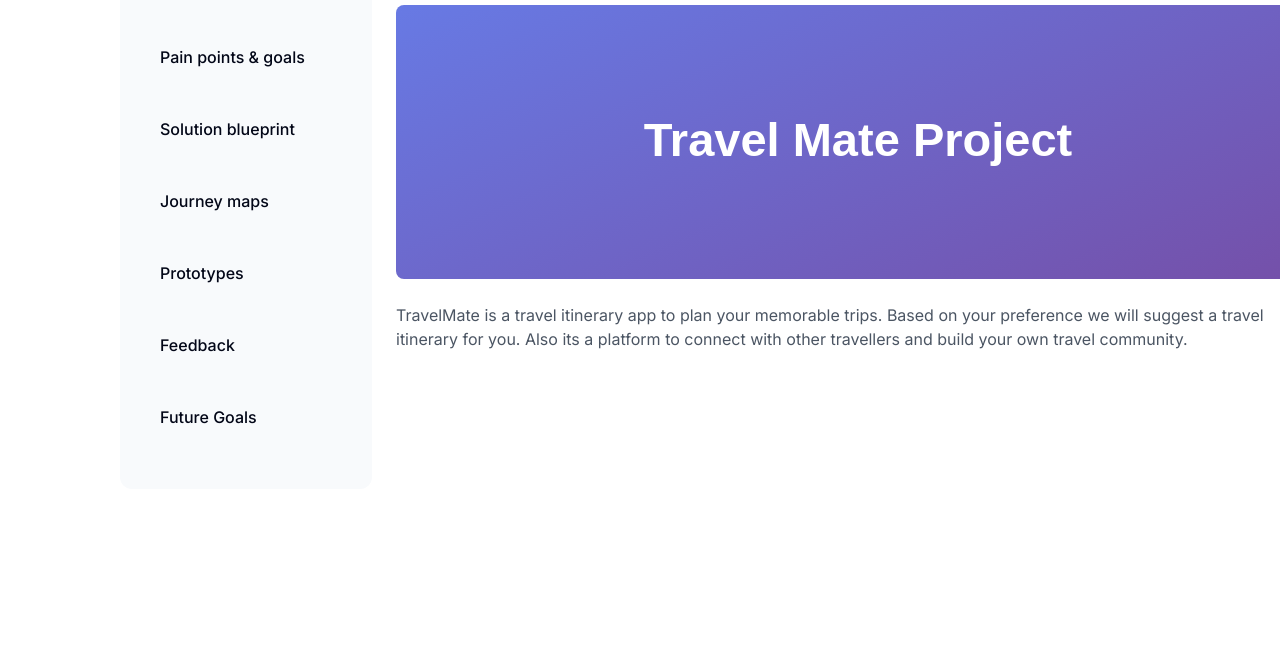
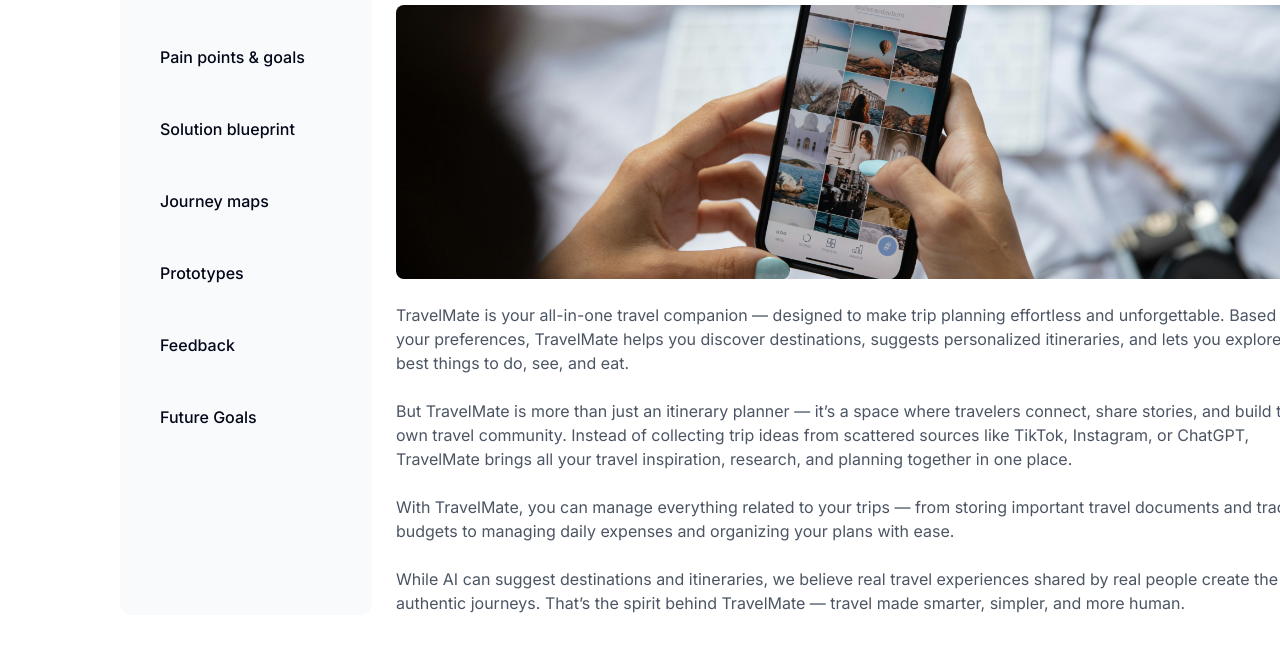
Before and after one commit to OshadiWattuhewa/Portfolio, a plain HTML site: page project-travelmate.html in a window 1280 px wide. Shown: the part 263-914 px from the top of the page. Before the commit the page ends 800 px from the top, so only its background shows below. Drawn offline with Linux system fonts and the light colour scheme.

Commit message:
New content

```diff
--- a/project-travelmate.html
+++ b/project-travelmate.html
@@ -78,16 +78,22 @@
 
 								<div class="project-hero-image">
 									<img
-										src="assets/project-travelmate.svg"
+										src="assets/Travelmate.jpg"
 										alt="TravelMate Project"
 									/>
 								</div>
 
 								<p class="project-intro">
-									TravelMate is a travel itinerary app to plan your memorable
-									trips. Based on your preference we will suggest a travel
-									itinerary for you. Also its a platform to connect with other
-									travellers and build your own travel community.
+									TravelMate is your all-in-one travel companion — designed to make trip planning effortless and unforgettable. Based on your preferences, TravelMate helps you discover destinations, suggests personalized itineraries, and lets you explore the best things to do, see, and eat.
+								</p>
+								<p class="project-intro">
+									But TravelMate is more than just an itinerary planner — it’s a space where travelers connect, share stories, and build their own travel community. Instead of collecting trip ideas from scattered sources like TikTok, Instagram, or ChatGPT, TravelMate brings all your travel inspiration, research, and planning together in one place.
+								</p>
+								<p class="project-intro">
+									With TravelMate, you can manage everything related to your trips — from storing important travel documents and tracking budgets to managing daily expenses and organizing your plans with ease.
+								</p>
+								<p class="project-intro">
+									While AI can suggest destinations and itineraries, we believe real travel experiences shared by real people create the most authentic journeys. That’s the spirit behind TravelMate — travel made smarter, simpler, and more human.
 								</p>
 							</section>
 
--- a/styles/contact.css
+++ b/styles/contact.css
@@ -7,7 +7,7 @@
 .contact-container {
 	max-width: var(--container-width);
 	margin: 0 auto;
-	padding: 0 156px;
+	padding: 0 120px;
 }
 
 .contact-wrapper {
--- a/styles/projects.css
+++ b/styles/projects.css
@@ -49,9 +49,9 @@
 
 .project-image {
 	width: 100%;
-	height: 246px;
+	height: 300px;
 	background-color: var(--color-gray-800);
-	border-radius: var(--radius-28);
+	border-radius: var(--radius-8);
 	overflow: hidden;
 	position: relative;
 }
```
